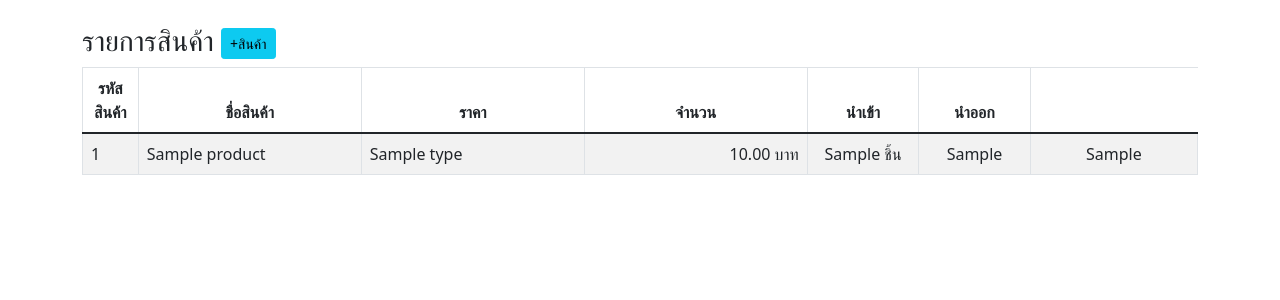
After one commit to tmnnpnkn/tkn_pro, a PHP site: page /formAddProduct.php in a window 1280 px wide. The commit adds this page. Shown: the top 300 px of the page. Run offline with PHP 8.4, Linux system fonts and the light colour scheme; tables that the repository leaves empty or names only in its code hold one stand-in row (values such as "Sample post"); some libraries are stand-ins or nearby versions.

Commit message:
Add files via upload

```diff
--- /dev/null
+++ b/formAddProduct.php
@@ -0,0 +1,202 @@
+<!DOCTYPE html>
+<html lang="en">
+
+<?php
+// include('product.php');
+require_once 'connectdb.php';
+$stmPrdType = $conn->prepare("SELECT* FROM tbl_product_type");
+$stmPrdType->execute();
+// $resultPrdType = $stmPrdType->fetchAll();
+$resPrdType = $stmPrdType->get_result();
+$resultPrdType = $resPrdType->fetch_all(MYSQLI_ASSOC);
+?>
+
+<head>
+    <meta charset="UTF-8">
+    <meta http-equiv="X-UA-Compatible" content="IE=edge">
+    <meta name="viewport" content="width=device-width, initial-scale=1.0">
+    <link href="https://cdn.jsdelivr.net/npm/bootstrap@5.1.1/dist/css/bootstrap.min.css" rel="stylesheet"
+        integrity="sha384-F3w7mX95PdgyTmZZMECAngseQB83DfGTowi0iMjiWaeVhAn4FJkqJByhZMI3AhiU" crossorigin="anonymous">
+    <title>Basic PHP PDO Form add product by devbanban.com 2021</title>
+    <!-- sweet alert  -->
+    <script src="https://code.jquery.com/jquery-2.1.3.min.js"></script>
+    <script src="https://cdnjs.cloudflare.com/ajax/libs/sweetalert/1.1.3/sweetalert-dev.js"></script>
+    <link rel="stylesheet" href="https://cdnjs.cloudflare.com/ajax/libs/sweetalert/1.1.3/sweetalert.css">
+</head>
+
+<body>
+    <div class="container">
+        <div class="row">
+            <div class="col-md-12"> <br>
+                <?php
+                //ถ้ามีการส่งพารามิเตอร์ method get และ  method get ชือ act = add จะแสดงฟอร์มเพิ่มข้อมูล
+                if (isset($_GET['act']) && $_GET['act'] == 'add') { ?>
+                    <h3> ฟอร์มเพิ่มข้อมูลสินค้า </h3>
+                    <form method="post" enctype="multipart/form-data">
+
+                        รหัสสินค้า
+                        <input type="text" name="product_id" required class="form-control"
+                            placeholder="รหัสสินค้า ขั้นต่ำ 3 ตัว" minlength="3"> <br>
+
+                        ชื่อสินค้า
+                        <textarea name="product_name" required class="form-control" placeholder="ชื่อสินค้า"></textarea>
+                        <br>
+                        ประเภทสินค้า
+                        <select name="product_type" class="form-control">
+                            <?php foreach ($resultPrdType as $rowPrdType) { ?>
+                                <option value="<?= $rowPrdType['type_id']; ?>"><?= $rowPrdType['type_name']; ?></option>
+                            <?php } ?>
+                        </select>
+                        ราคา
+                        <input type="number" name="product_price" required class="form-control" min="0"> <br>
+                        จำนวน
+                        <input type="number" name="product_num" required class="form-control" min="0"> <br>
+                        <!-- <font color="red">*อัพโหลดได้เฉพาะ .jpeg , .jpg , .png </font>
+                        <input type="file" name="product_img" required class="form-control"
+                            accept="image/jpeg, image/png, image/jpg"> <br> -->
+                        <div class="row">
+                            <div class="d-grid gap-2 col-sm-6">
+                                <button type="submit" class="btn btn-primary">เพิ่มสินค้า</button>
+                            </div>
+                            <div class="d-grid gap-2 col-sm-6">
+                                <a href="formAddProduct.php" class="btn btn-warning">ยกเลิก</a>
+                            </div>
+                        </div>
+                        <br>
+                    </form>
+                <?php } ?>
+                <h3>รายการสินค้า
+                    <a href="formAddProduct.php?act=add" class="btn btn-info btn-sm">+สินค้า</a>
+                </h3>
+                <table class="table table-striped  table-hover table-responsive table-bordered">
+                    <thead>
+                        <tr>
+                            <th width="5%" class="text-center">รหัสสินค้า</th>
+                            <th width="20%" class="text-center">ชื่อสินค้า</th>
+                            <!-- <th width="20%">ประเภทสินค้า</th> -->
+                            <th width="20%" class="text-center">ราคา</th>
+
+                            <th width="20%" class="text-center">จำนวน</th>
+                            <th width="10%" class="text-center">นำเข้า</th>
+                            <th width="10%" class="text-center">นำออก</th>
+
+                        </tr>
+                    </thead>
+                    <tbody>
+                        <?php
+                        //เรียกไฟล์เชื่อมต่อฐานข้อมูล
+
+
+
+                        //คิวรี่ข้อมูลมาแสดงในตาราง
+                        $stmt = $conn->prepare("SELECT* FROM product");
+                        // $stmt->execute();
+                        // $result = $stmt->fetchAll();
+                        $stmt->execute();
+                        // $result = $stmt->fetchAll();
+                        $resultSet = $stmt->get_result();
+                        $result = $resultSet->fetch_all(MYSQLI_ASSOC);
+                        foreach ($result as $row) {
+                            ?>
+                            <tr>
+                                <td>
+                                    <?= $row['p_id']; ?>
+                                </td>
+                                <!-- <td><img src="upload/<\?= $row['product_img']; ?>" width="70%"></td> -->
+                                <td>
+                                    <?= $row['p_name']; ?>
+                                </td>
+                                <td>
+                                    <?php
+                                    // ค้นหาชื่อประเภทสินค้าจาก $resultPrdType ที่มี id ตรงกับ type_id ของแถวนี้
+                                    $type_id = $row['type_id'];
+                                    foreach ($resultPrdType as $rowPrdType) {
+                                        if ($rowPrdType['type_id'] == $type_id) {
+                                            echo $rowPrdType['type_name'];
+                                            break; // หยุด loop เมื่อเจอข้อมูลที่ตรงกันแล้ว
+                                        }
+                                    }
+                                    ?>
+                                </td>
+
+                                <td align="right">
+                                    <?= number_format($row['p_price'], 2); ?> บาท
+                                </td>
+                                <td>
+                                    <center>
+                                        <?= $row['p_num']; ?> ชิ้น
+                                </td>
+                                <td>
+                                    <center>
+                                        <?= $row['p_in']; ?>
+                                </td>
+                                <td>
+                                    <center>
+                                        <?= $row['p_out']; ?>
+                                </td>
+
+                            <?php } ?>
+                    </tbody>
+                </table>
+                <br>
+                <!-- <center>Basic PHP PDO Form add product by devbanban.com 2021</center> -->
+            </div>
+        </div>
+    </div>
+</body>
+
+</html>
+
+<?php
+
+// echo '<pre>';
+// print_r($_POST);
+// echo '</pre>';
+// exit();
+
+
+
+//ตรวจสอบตัวแปรที่ส่งมาจากฟอร์ม
+
+
+
+require_once 'connectdb.php';
+
+if (isset($_POST['product_id']) && isset($_POST['product_name']) && isset($_POST['product_type']) && isset($_POST['product_price']) && isset($_POST['product_num'])) {
+    $product_id = $_POST['product_id'];
+    $product_name = $_POST['product_name'];
+    $product_type = $_POST['product_type'];
+    $product_price = $_POST['product_price'];
+    $product_num = $_POST['product_num'];
+
+    $stmt = $conn->prepare("INSERT INTO product (p_id, p_name, type_id, p_num, p_price) VALUES (?, ?, ?, ?, ?)");
+    $stmt->bind_param("ssddd", $product_id, $product_name, $product_type, $product_num, $product_price);
+
+    if ($stmt->execute()) {
+        echo '<script>
+            setTimeout(function() {
+                swal({
+                    title: "เพิ่มข้อมูลสำเร็จ",
+                    type: "success"
+                }, function() {
+                    window.location = "formAddProduct.php";
+                });
+            }, 1000);
+        </script>';
+    } else {
+        echo '<script>
+            setTimeout(function() {
+                swal({
+                    title: "เกิดข้อผิดพลาด",
+                    type: "error"
+                }, function() {
+                    window.location = "formAddProduct.php";
+                });
+            }, 1000);
+        </script>';
+    }
+
+    $stmt->close();
+    $conn->close();
+}
+?>
--- a/post_manage.php
+++ b/post_manage.php
@@ -20,7 +20,7 @@ include('connectdb.php');
 
             <div class="card shadow my-4">
                 <div class="card-header py-3 d-flex">
-                    <h6 class="m-2 font-weight-bold text-primary ">Manage_Product</h6>
+                    <h6 class="m-2 font-weight-bold text-primary ">Manage_</h6>
                     <a href="post.php"><button type="button" class="btn btn-primary ms-auto" name="addpost">Add Post</button></a>
                 </div>
                 <div class="card-body">
--- a/type_list.php
+++ b/type_list.php
@@ -24,7 +24,7 @@
                     //แก้ไขข้อมูล
                     echo "<td><a href='type.php?act=edit&ID=$row[0]' class='btn btn-warning btn-xs'>แก้ไข</a></td> ";
                     //ลบข้อมูล
-                    echo "<td><a href='type_form_delete_db.php?ID=$row[0]' onclick=\"return confirm('Do you want to delete this record? !!!')\" class='btn btn-danger btn-xs'>ลบ</a></td> ";
+                    echo "<td><a href='type_form_delete_db.php?ID=$row[0]' onclick=\"return confirm('ต้องการที่จะลบประเภทสืนค้านี้หรือไม่? !!!')\" class='btn btn-danger btn-xs'>ลบ</a></td> ";
                   echo "</tr>";
                   }
                 echo "</table>";
```
Also changed, not shown: product.php (added, +112 -0 lines).
